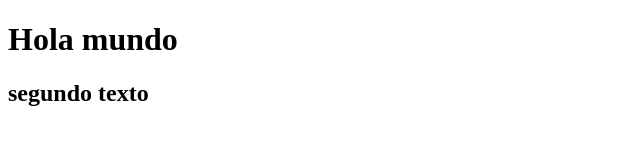
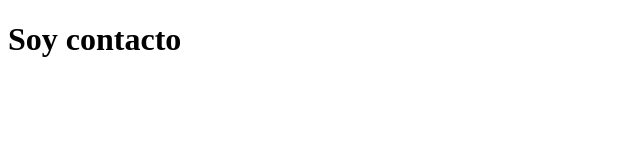
Before and after one commit to carlos27hidalgo/isi-web1Intensivo, a plain HTML site: page contactos.html in a window 1280 px wide. Shown: the whole page, without its empty margins (0-640 px from the left). Drawn offline with Linux system fonts and the light colour scheme.

Commit message:
segundo commit

```diff
--- a/app_01/index.html
+++ b/contactos.html
@@ -3,10 +3,9 @@
 <head>
     <meta charset="UTF-8">
     <meta name="viewport" content="width=device-width, initial-scale=1.0">
-    <title>Document</title>
+    <title>contactos</title>
 </head>
 <body>
-    <h1>Hola mundo</h1>
-    <h2>segundo texto</h2>
+    <h1>Soy contacto</h1>
 </body>
 </html>
```
Also changed, not shown: index.html (+1 -0 lines).
